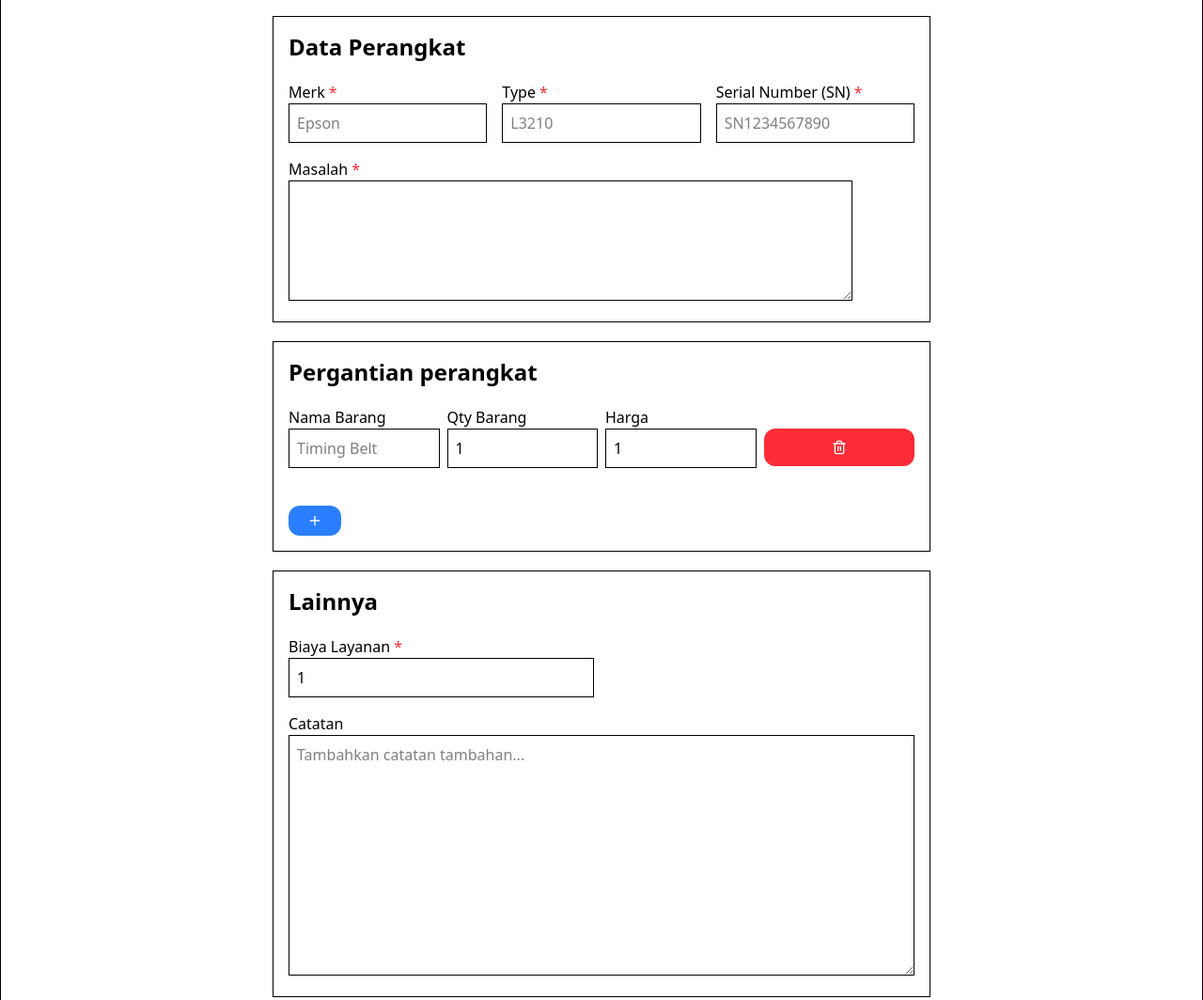
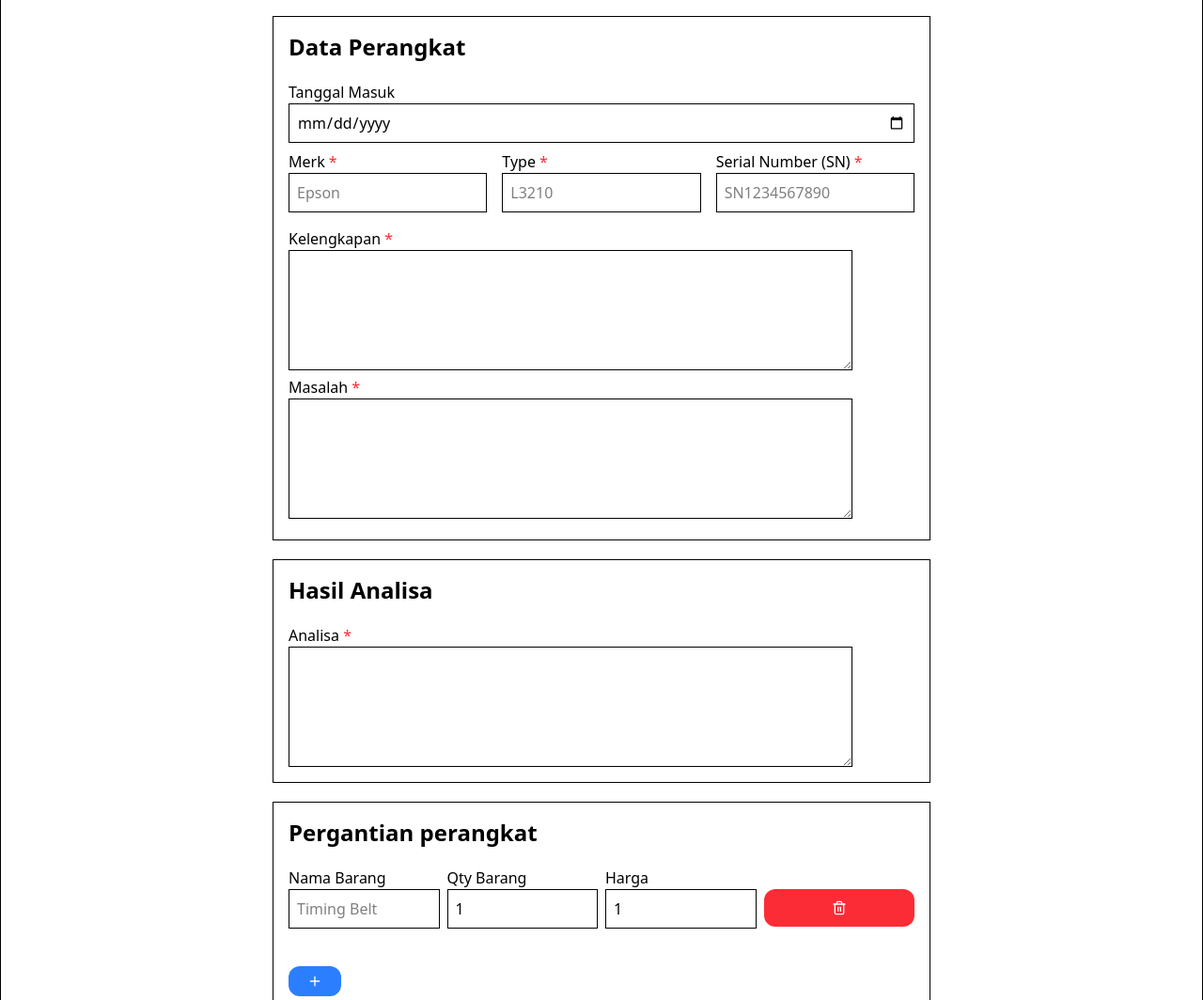
Before and after one commit to leemrtnzz/sacom, a plain HTML site: page index.html in a window 1280 px wide. Shown: the part 252-1316 px from the top of the page at 94% size. Drawn offline with nearby package versions, Linux system fonts and the light colour scheme; some packages are replaced by stand-ins of ours; a script that the page names is missing.

Commit message:
add: completeness and more

```diff
--- a/index.html
+++ b/index.html
@@ -36,6 +36,10 @@
 
         <div class="flex flex-col border p-4 w-xs lg:w-[700px] mb-5">
             <h1 class="font-bold text-2xl mb-5">Data Perangkat</h1>
+            <div class="w-full flex flex-col mb-2">
+                <label for="date_in">Tanggal Masuk</label>
+                <input class="border p-2" type="date" id="date_in" required autocomplete="off">
+            </div>
             <div class="grid grid-cols-1 md:grid-cols-3 gap-4">
             <div>
                 <div class="flex flex-col">
@@ -55,9 +59,24 @@
                     <input class="border p-2" type="text" placeholder="SN1234567890" id="serial_number" required autocomplete="off">
                 </div>
             </div>
+            <div>
+                <div class="w-full">
+                <label for="completeness">Kelengkapan <span class="text-red-500">*</span></label>
+                <textarea name="completeness" id="completeness" cols="30" rows="10" class="border p-2 w-full lg:w-[600px] h-32" required></textarea>
+            </div>
             <div class="w-full">
                 <label for="problem">Masalah <span class="text-red-500">*</span></label>
                 <textarea name="problem" id="problem" cols="30" rows="10" class="border p-2 w-full lg:w-[600px] h-32"></textarea>
+            </div>
+            </div>
+        </div>
+        </div>
+
+        <div class="flex flex-col border p-4 w-xs lg:w-[700px] mb-5">
+            <h1 class="font-bold text-2xl mb-5">Hasil Analisa</h1>
+            <div class="w-full flex flex-col">
+                <label for="analysis">Analisa <span class="text-red-500">*</span></label>
+                <textarea name="analysis" id="analysis" cols="30" rows="10" class="border p-2 w-full lg:w-[600px] h-32"></textarea>
             </div>
         </div>
         </div>
```
